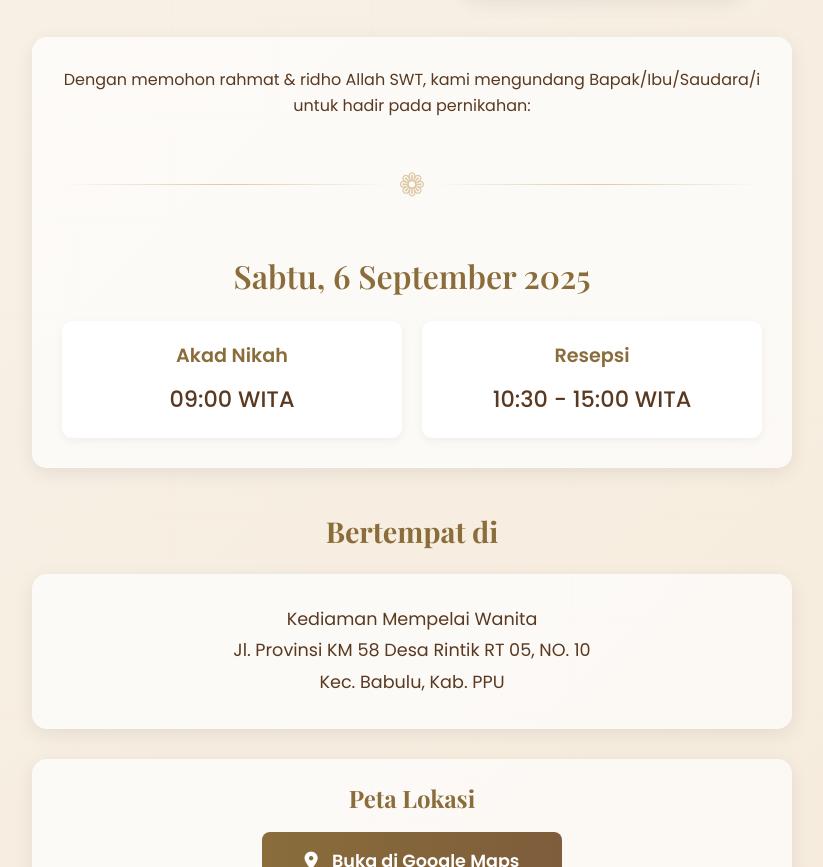
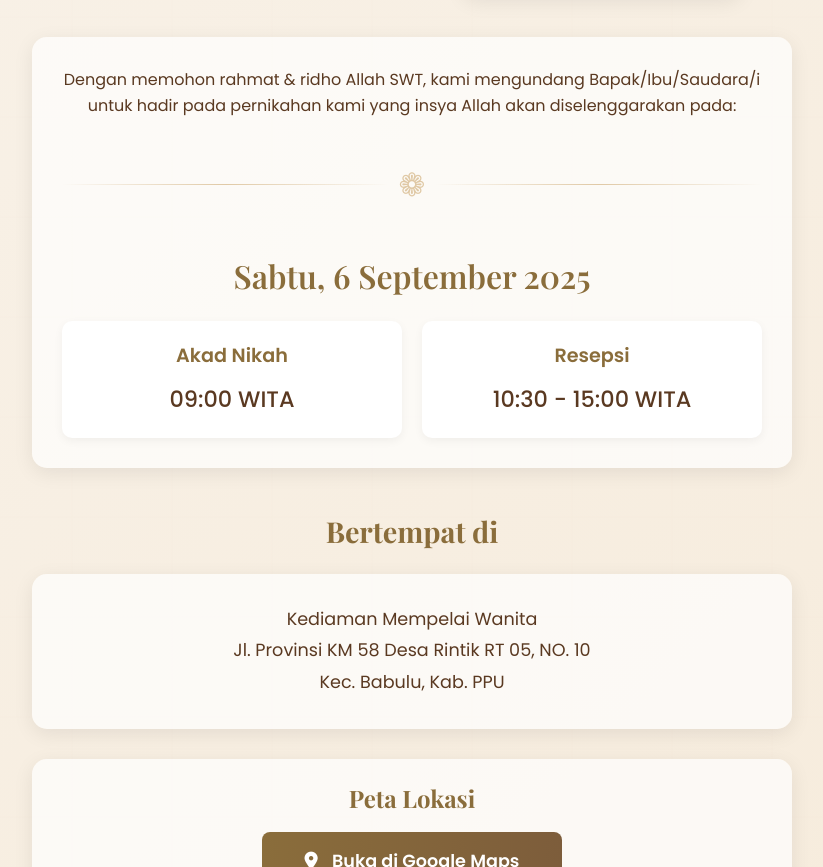
Before and after one commit to rjrizani/muna-rizani, a plain HTML site: page home.html in a window 1280 px wide. Shown: the part 1183-2050 px from the top of the page, without its empty margins (228-1051 px from the left). Drawn offline with nearby package versions, Linux system fonts and the light colour scheme.

Commit message:
update event details

```diff
--- a/home.html
+++ b/home.html
@@ -116,7 +116,8 @@
 
         <!-- Event details -->
         <div class="event-details">
-            <p>Dengan memohon rahmat & ridho Allah SWT, kami mengundang Bapak/Ibu/Saudara/i untuk hadir pada pernikahan:
+            <p>Dengan memohon rahmat & ridho Allah SWT, kami mengundang Bapak/Ibu/Saudara/i untuk hadir pada pernikahan
+                kami yang insya Allah akan diselenggarakan pada:</p>
             </p>
 
             <div class="floral-divider">
```
